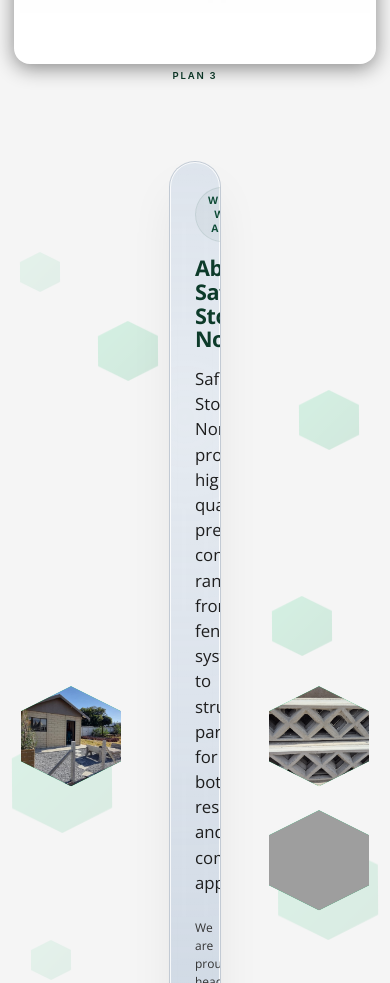
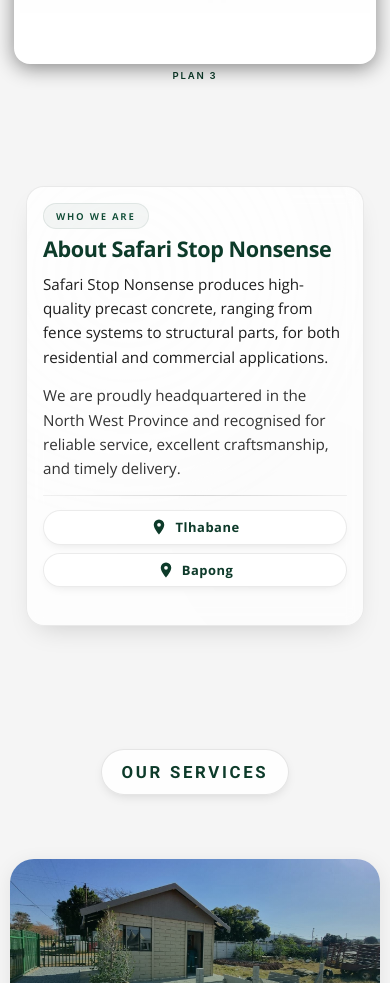
Before and after one commit to ZnoX-os/Stop-nonsense, a plain HTML site: page Safari Stop Nonsense/Safari Stop Nonsense/index.html in a window 390 px wide. Shown: the part 3380-4363 px from the top of the page. Drawn offline with nearby package versions, Linux system fonts and the light colour scheme; grey boxes are pictures that could not be loaded.

Commit message:
Update styles.css

```diff
--- a/Safari Stop Nonsense/Safari Stop Nonsense/css/styles.css
+++ b/Safari Stop Nonsense/Safari Stop Nonsense/css/styles.css
@@ -1780,8 +1780,42 @@ footer {
     margin-bottom: 15px;
   }
 
-  .about-content p {
+   .about-content p {
     font-size: 1em;
     line-height: 1.5;
   }
 }
+
+/* ---------------------------------------------------------- */
+/* Mobile polish for About section (clean, readable on phones) */
+/* ---------------------------------------------------------- */
+@media (max-width: 520px){
+  /* Hide floating background and side hex stacks on very small screens */
+  #about .hex-pattern-bg { display: none !important; }
+  #about .about-hex-container.left,
+  #about .about-hex-container.right { display: none !important; }
+
+  /* Make the content card full-width and comfortable to read */
+  #about .about-section { grid-template-columns: 1fr; padding: 1rem; gap: 1rem; }
+  #about .about-content {
+    width: 100%;
+    max-width: 680px;
+    margin: 0 auto 1.25rem auto;
+    padding: 1rem 1rem 1.15rem;
+    border-radius: 18px;
+    background: #ffffffcc; /* slightly translucent white */
+    -webkit-backdrop-filter: blur(8px) saturate(120%);
+    backdrop-filter: blur(8px) saturate(120%);
+    box-shadow: 0 12px 28px -12px rgba(0,0,0,0.18);
+    text-align: left; /* more natural reading on phones */
+  }
+  #about .about-content h2 { font-size: 1.35rem; margin-bottom: .65rem; }
+  #about .about-kicker { font-size: .6rem; margin-bottom: .5rem; }
+  #about .about-content p { font-size: .95rem; line-height: 1.6; margin-bottom: .9rem; }
+  #about .divider-line { max-width: 100%; margin: .9rem 0; }
+
+  /* Chips tidy-up */
+  #about .area-chips { justify-content: flex-start; gap: .5rem; }
+  #about .area-chip { padding: .45rem .7rem; font-size: .88rem; }
+  #about .area-chip .name { font-size: .92em; }
+}
```
